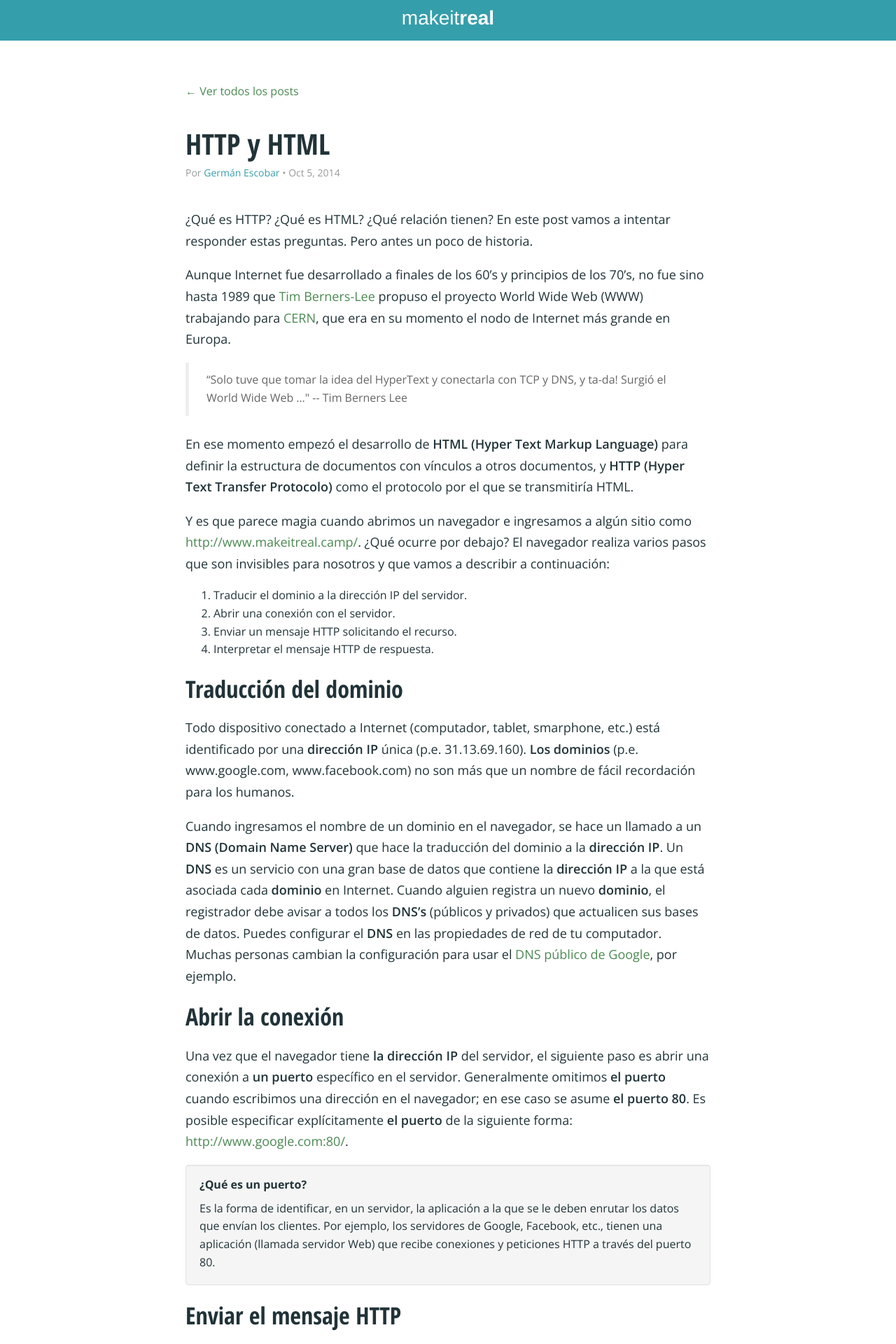
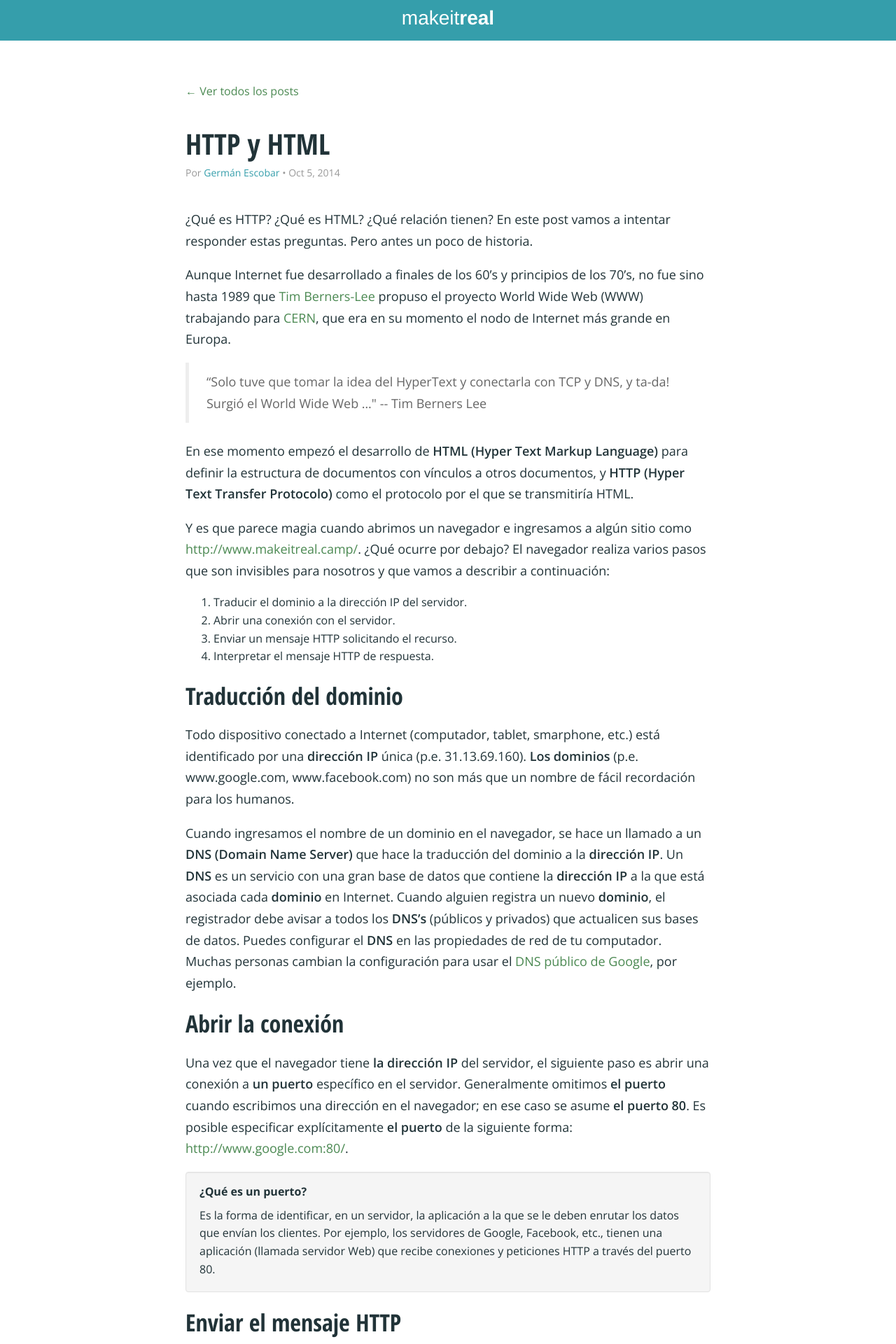
Before and after one commit to simonhoyos/blog, a Jekyll site: the page built from _posts/2014-10-05-http-y-html.markdown, in a window 1280 px wide. Shown: the top 1920 px of the page at 70% size. Built offline with Jekyll 4.4.1, drawn with Linux system fonts in a browser that asks for light colours; nearby versions of some CDN libraries; comment, search, counter and statistics services are not loaded; a style sheet for code colours, icons or effects is not loaded.

Commit message:
Fix responsive font

```diff
--- a/css/style.scss
+++ b/css/style.scss
@@ -707,10 +707,12 @@
   margin-top: 80px;
   .post-info {
     margin-bottom: 60px;
+    font-weight: 300;
 
-    font-size: 18px;
-    font-weight: 300;
-    line-height: 1.7;
+    @media (min-width: $screen-md-min) {
+      font-size: 18px;
+      line-height: 1.7;
+    }
 
     header { margin-bottom: 18px; }
     .post-title {
@@ -742,11 +744,14 @@
     h1 { font-family: $font-family-condensed; }
   }
   p {
-    font-size: 18px;
     font-weight: 300;
-    line-height: 1.7;
     margin-bottom: 18px;
     strong { font-weight: 600; }
+
+    @media (min-width: $screen-md-min) {
+      font-size: 18px;
+      line-height: 1.7;
+    }
   }
   h2 {
     font-family: $font-family-condensed;
@@ -781,11 +786,25 @@
   blockquote {
     color: #666;
     font-size: 16px;
+
+    @media (min-width: $screen-md-min) {
+      font-size: 18px;
+      line-height: 1.7;
+    }
   }
 
   .well h3 {
     margin-top: 0;
     font-size: 16px;
+  }
+
+  ul {
+    font-weight: 300;
+
+    @media (min-width: $screen-md-min) {
+      font-size: 18px;
+      line-height: 1.7;
+    }
   }
 }
 
```
Also changed, not shown: css/style.css.
